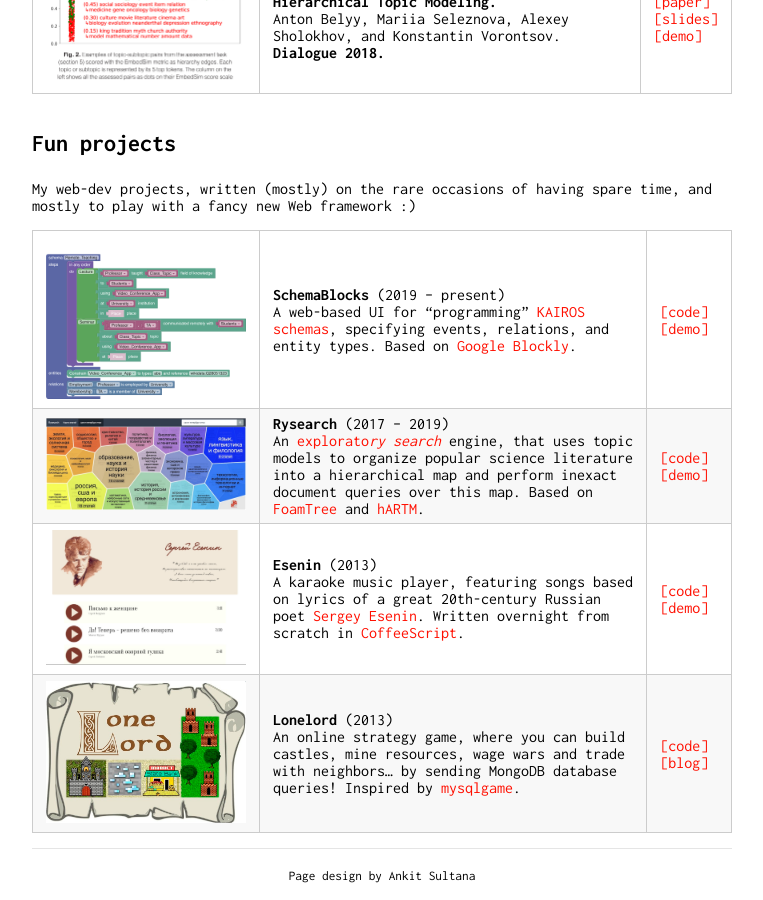
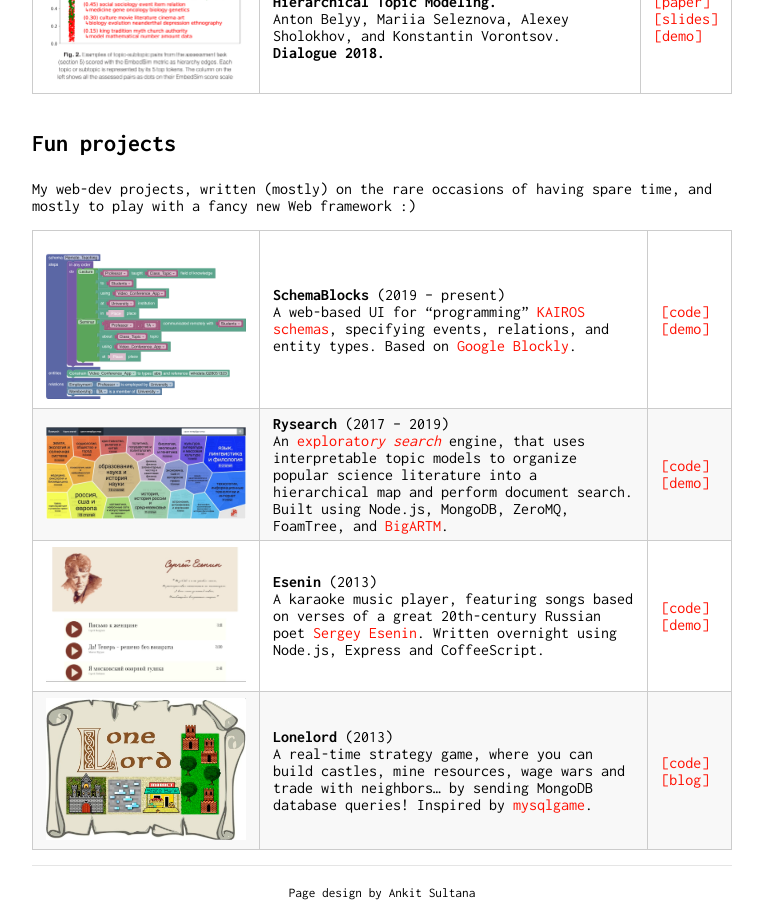
Before and after one commit to AVBelyy/AVBelyy.github.io, a Jekyll site: the page built from index.md, in a window 1280 px wide and 900 px high, scrolled down 1498 px. Shown: the whole window, without its empty margins (258-1021 px from the left). Built offline with Jekyll 4.4.1, drawn with Linux system fonts in a browser that asks for light colours; some of the changed text lies outside the part shown.

Commit message:
Update index.md

```diff
--- a/index.md
+++ b/index.md
@@ -25,6 +25,6 @@ I received B.Sc. in Applied Maths and Computer Science from [ITMO University](ht
 My web-dev projects, written (mostly) on the rare occasions of having spare time, and mostly to play with a fancy new Web framework :)
 
 <img src="img/projects/schema-blocks.png" alt="schema-blocks screenshot" style="width: 200px"/> | **SchemaBlocks** (2019 -- present) <br> A web-based UI for "programming" [KAIROS schemas](https://www.darpa.mil/program/knowledge-directed-artificial-intelligence-reasoning-over-schemas), specifying events, relations, and entity types. Based on [Google Blockly](https://github.com/google/blockly). | [[code]](http://github.com/AVBelyy/SchemaBlocks) [[demo]](http://sb.retloko.org)
-<img src="img/projects/rysearch.jpg" alt="rysearch screenshot" style="width: 200px"/> | **Rysearch** (2017 -- 2019) <br> An [explorato*ry* *search*](https://en.wikipedia.org/wiki/Exploratory_search) engine, that uses topic models to organize popular science literature into a hierarchical map and perform inexact document queries over this map. Based on [FoamTree](https://carrotsearch.com/foamtree/) and [hARTM](http://jmlda.org/papers/doc/2016/no2/Chirkova2016hARTM.pdf). | [[code]](http://github.com/AVBelyy/Rysearch) [[demo]](http://rysearch.retloko.org)
-<img src="img/projects/esenin.jpg" alt="esenin screenshot" style="width: 200px"/> | **Esenin** (2013) <br> A karaoke music player, featuring songs based on lyrics of a great 20th-century Russian poet [Sergey Esenin](https://en.wikipedia.org/wiki/Sergei_Yesenin). Written overnight from scratch in [CoffeeScript](https://coffeescript.org/). | [[code]](http://github.com/AVBelyy/esenin) [[demo]](http://esenin.retloko.org)
-<img src="img/projects/lonelord.jpg" alt="lonelord screenshot" style="width: 200px"/> | **Lonelord** (2013) <br> An online strategy game, where you can build castles, mine resources, wage wars and trade with neighbors... by sending MongoDB database queries! Inspired by [mysqlgame](https://news.ycombinator.com/item?id=5964816).  | [[code]](http://github.com/AVBelyy/lonelord) [[blog]](https://habr.com/ru/post/189614/)
+<img src="img/projects/rysearch.jpg" alt="rysearch screenshot" style="width: 200px"/> | **Rysearch** (2017 -- 2019) <br> An [explorato*ry* *search*](https://en.wikipedia.org/wiki/Exploratory_search) engine, that uses interpretable topic models to organize popular science literature into a hierarchical map and perform document search. Built using Node.js, MongoDB, ZeroMQ, FoamTree, and [BigARTM](https://github.com/bigartm/bigartm). | [[code]](http://github.com/AVBelyy/Rysearch) [[demo]](http://rysearch.retloko.org)
+<img src="img/projects/esenin.jpg" alt="esenin screenshot" style="width: 200px"/> | **Esenin** (2013) <br> A karaoke music player, featuring songs based on verses of a great 20th-century Russian poet [Sergey Esenin](https://en.wikipedia.org/wiki/Sergei_Yesenin). Written overnight using Node.js, Express and CoffeeScript. | [[code]](http://github.com/AVBelyy/esenin) [[demo]](http://esenin.retloko.org)
+<img src="img/projects/lonelord.jpg" alt="lonelord screenshot" style="width: 200px"/> | **Lonelord** (2013) <br> A real-time strategy game, where you can build castles, mine resources, wage wars and trade with neighbors... by sending MongoDB database queries! Inspired by [mysqlgame](https://news.ycombinator.com/item?id=5964816).  | [[code]](http://github.com/AVBelyy/lonelord) [[blog]](https://habr.com/ru/post/189614/)
```
Also changed, not shown: other parts of index.md (+1 -1 lines).
